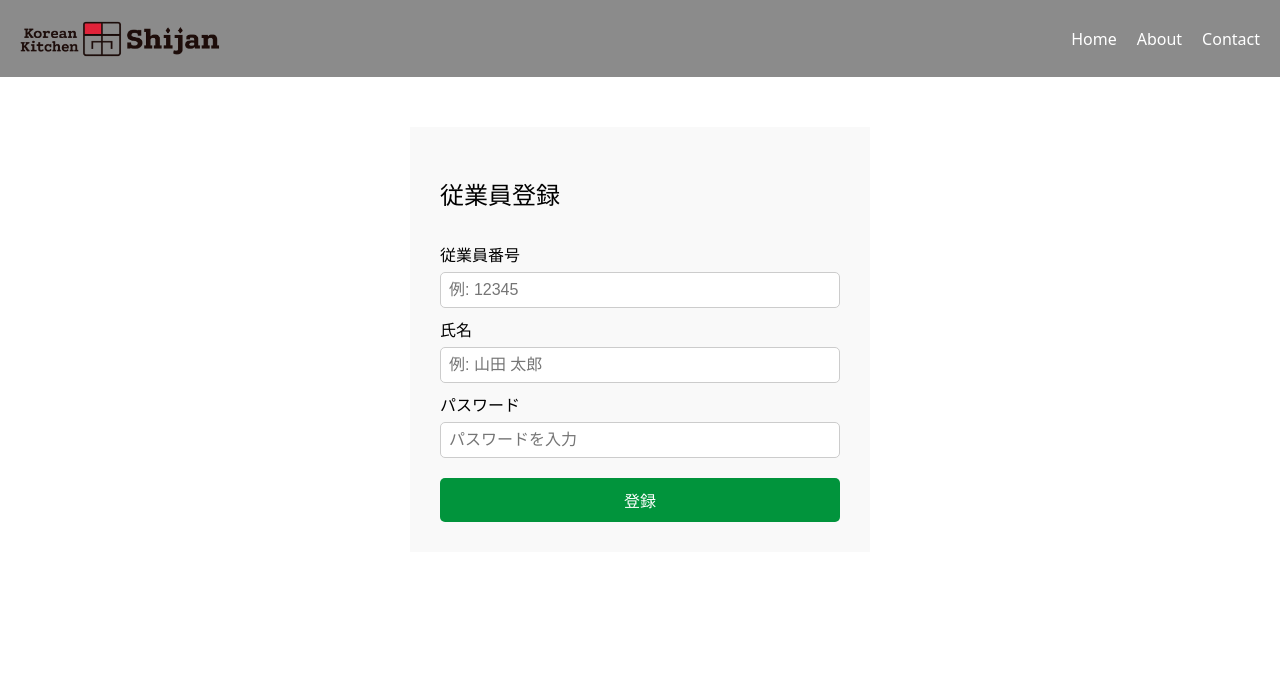
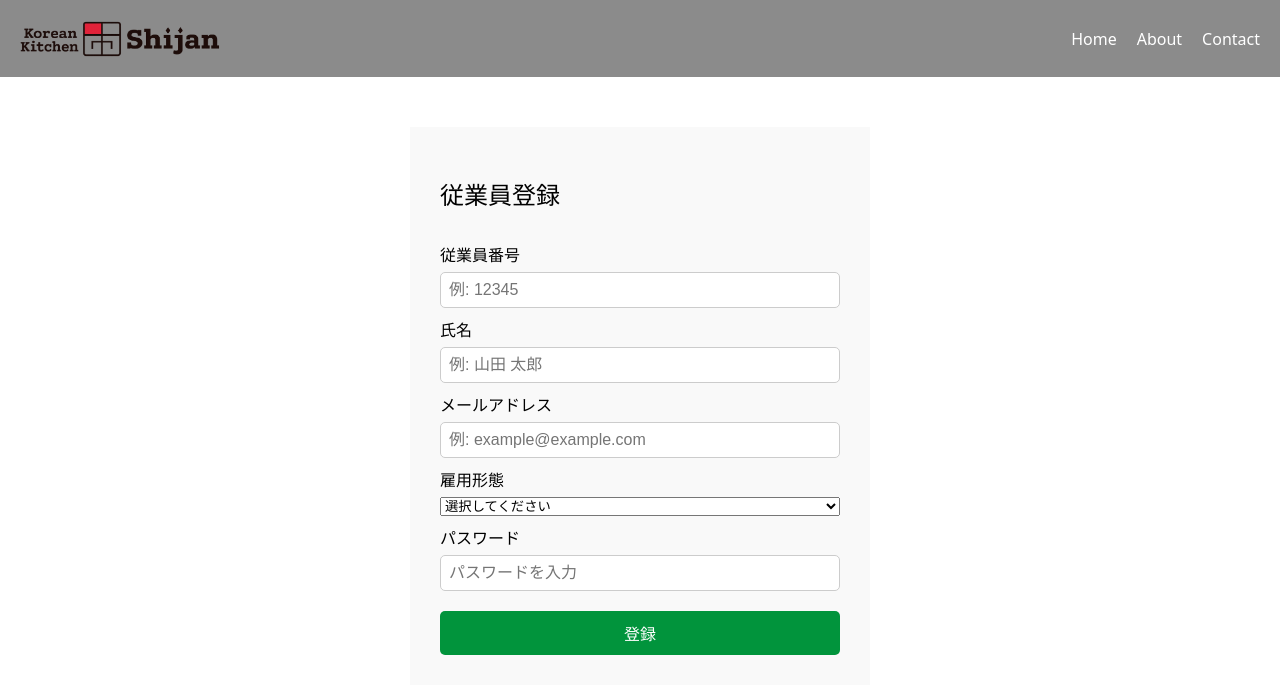
Before and after one commit to kei0101xw/web-shift-manager, a React (Vite) app in the folder frontend/: page /registeremployee in a window 1280 px wide. Shown: the top 694 px of the page. Built offline with nearby package versions, Linux system fonts and the light colour scheme.

Commit message:
[feat] メアド、雇用形態の追加

```diff
--- a/frontend/src/pages/RegisterEmployee.jsx
+++ b/frontend/src/pages/RegisterEmployee.jsx
@@ -6,6 +6,8 @@ const RegisterEmployee = () => {
   const [employee, setEmployee] = useState({
     employeeId: "",
     name: "",
+    email: "",
+    role: "", // 雇用形態（アルバイト・社員・パート）
     password: "",
   });
 
@@ -22,6 +24,7 @@ const RegisterEmployee = () => {
     const newErrors = {};
     const idRegex = /^[0-9]+$/;
     const nameRegex = /^[^\s]+ [^\s]+$/; // 半角スペースが1つ含まれる氏名
+    const emailRegex = /^[^\s@]+@[^\s@]+\.[^\s@]+$/;
 
     if (!employee.employeeId) {
       newErrors.employeeId = "従業員番号を入力してください。";
@@ -34,6 +37,16 @@ const RegisterEmployee = () => {
     } else if (!nameRegex.test(employee.name)) {
       newErrors.name =
         "氏名は半角スペースで姓と名を区切ってください。（例: 山田 太郎）";
+    }
+
+    if (!employee.email) {
+      newErrors.email = "メールアドレスを入力してください。";
+    } else if (!emailRegex.test(employee.email)) {
+      newErrors.email = "正しいメールアドレス形式で入力してください。";
+    }
+
+    if (!employee.role) {
+      newErrors.role = "雇用形態を選択してください。";
     }
 
     if (!employee.password) {
@@ -84,6 +97,25 @@ const RegisterEmployee = () => {
           />
           {errors.name && <p className="error-message">{errors.name}</p>}
 
+          <label>メールアドレス</label>
+          <input
+            type="email"
+            name="email"
+            value={employee.email}
+            onChange={handleChange}
+            placeholder="例: example@example.com"
+          />
+          {errors.email && <p className="error-message">{errors.email}</p>}
+
+          <label>雇用形態</label>
+          <select name="role" value={employee.role} onChange={handleChange}>
+            <option value="">選択してください</option>
+            <option value="社員">社員</option>
+            <option value="パート">パート</option>
+            <option value="アルバイト">アルバイト</option>
+          </select>
+          {errors.role && <p className="error-message">{errors.role}</p>}
+
           <label>パスワード</label>
           <input
             type="password"
```
